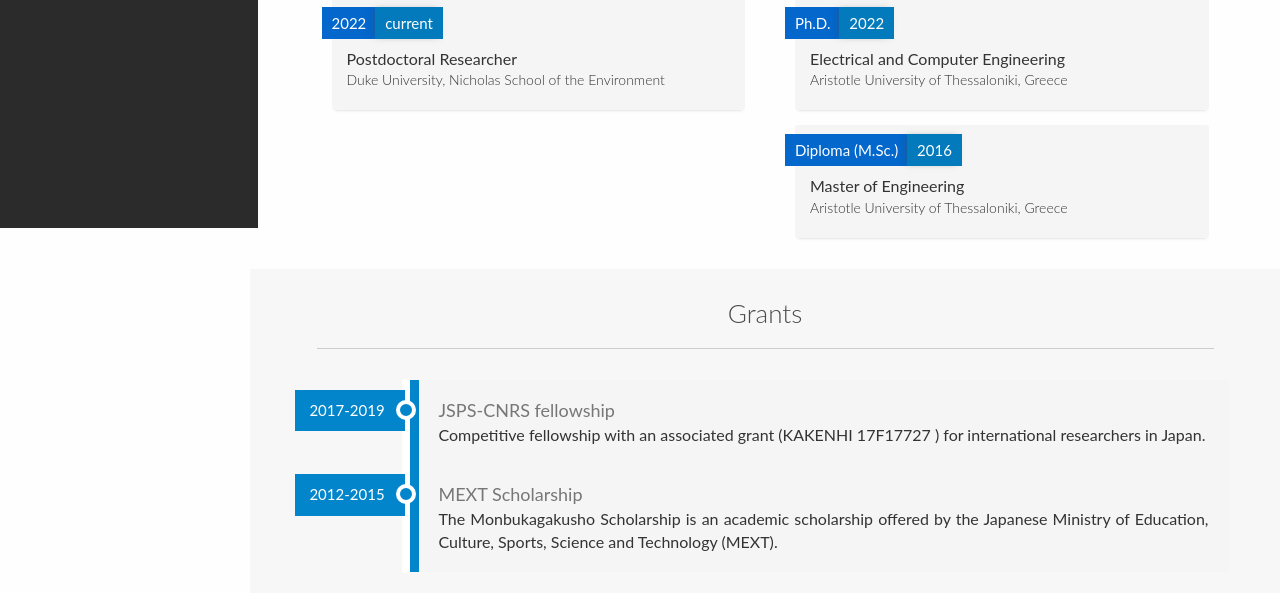
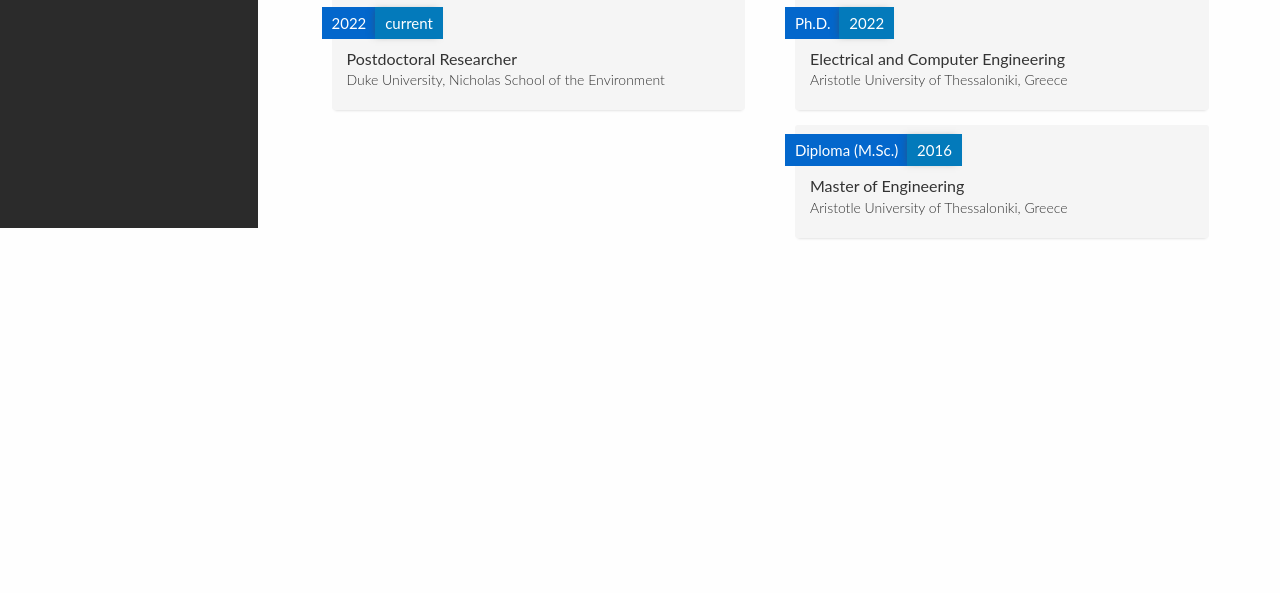
Before and after one commit to fcdimitr/fcdimitr.github.io, a plain HTML site: page index.html in a window 1280 px wide. Shown: the part 572-1165 px from the top of the page. After the commit the page ends 841 px from the top, so only its background shows below. Drawn offline with nearby package versions, Linux system fonts and the light colour scheme; some icons are missing.

Commit message:
initial commit

```diff
--- a/index.html
+++ b/index.html
@@ -119,29 +119,6 @@
 </div>
 
 </div>
-<div class="grid-x grid-margin-x content  centered content-odd">
-    <h3 class="hx cell">Grants</h3>
-<ul class="timeline">
-<li>
-    <div class="date tl-blue-bg">2017-2019</div>
-    <div class="circle tl-blue-bg"></div>
-    <div class="tldata tl-blue-border">
-        <div class="tlcontent">JSPS-CNRS fellowship</div>
-        <div class="tltext literal">Competitive fellowship with an associated grant (KAKENHI 17F17727 ) for international researchers in Japan.</div>
-    </div>
-</li>
-<li>
-    <div class="date tl-blue-bg">2012-2015</div>
-    <div class="circle tl-blue-bg"></div>
-    <div class="tldata tl-blue-border">
-        <div class="tlcontent">MEXT Scholarship</div>
-        <div class="tltext literal">The Monbukagakusho Scholarship is an academic scholarship offered by the Japanese Ministry of Education, Culture, Sports, Science and Technology (MEXT).</div>
-    </div>
-</li>
-</ul>
-
-
-</div>
     </div>
 
     <script src="js/vendor/jquery.js"></script>
```
